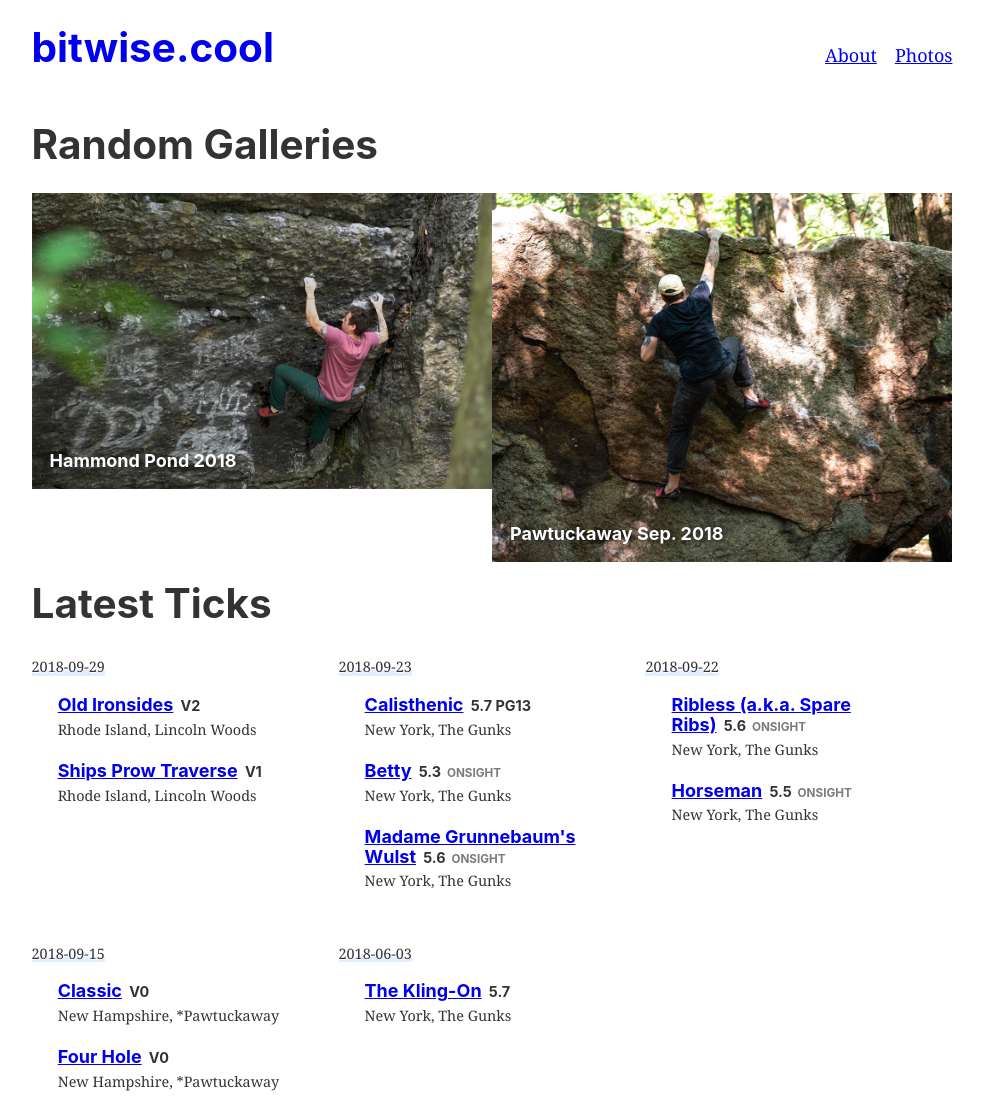
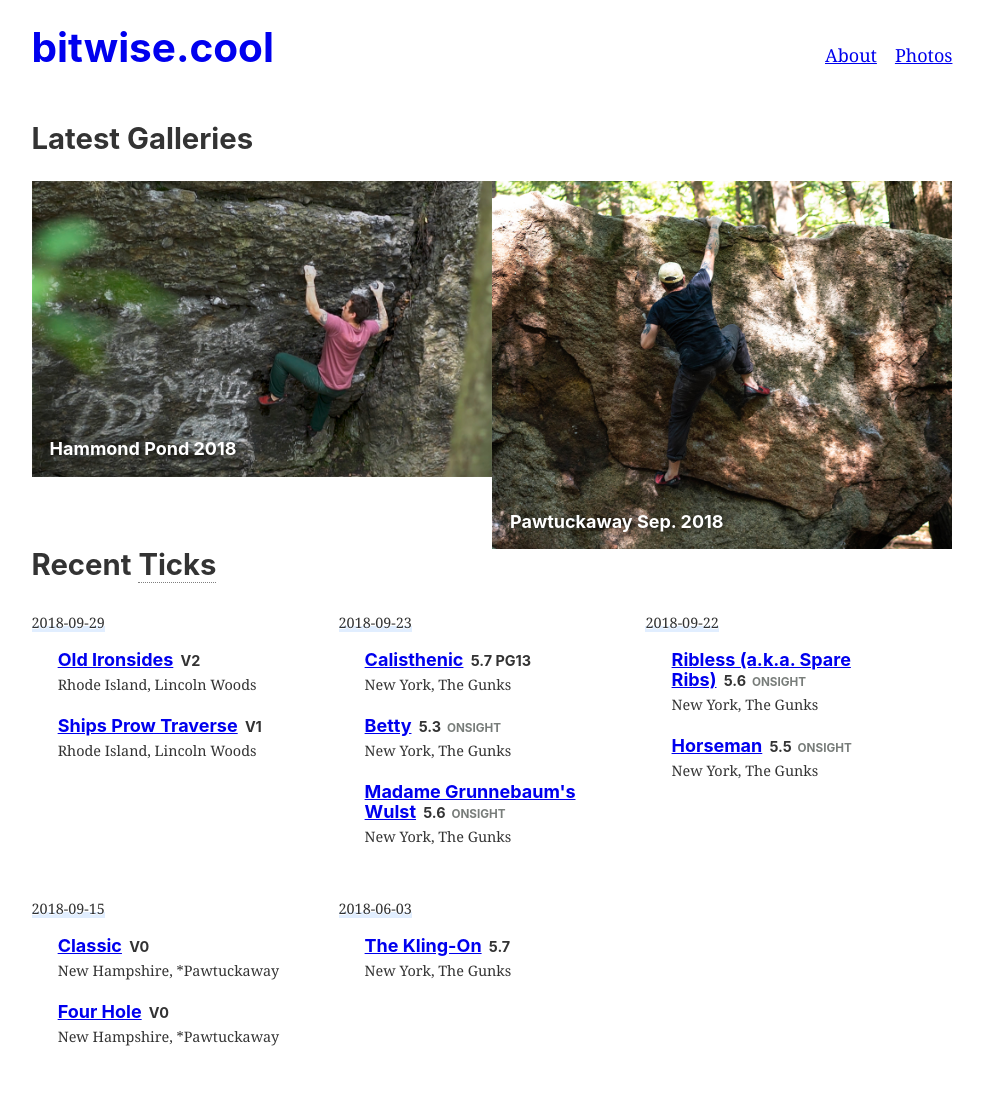
Before and after one commit to btnwtn/bitwise.cool, a Gatsby site: page / in a window 1280 px wide. Shown: the whole page, without its empty margins (148-1132 px from the left). Built offline with nearby package versions, Linux system fonts and the light colour scheme; Gatsby itself is replaced by a stand-in of ours; some packages are replaced by stand-ins of ours.

Commit message:
Refactor index a bit

```diff
--- a/src/pages/index.js
+++ b/src/pages/index.js
@@ -3,18 +3,6 @@ import { Link, graphql } from 'gatsby'
 import Layout from '../components/layout'
 import styled from 'react-emotion'
 import TickMap from '../components/TickMap'
-
-function oleFishyYates(array) {
-  let a = array.slice()
-  for (let i = a.length - 1; i > 0; i--) {
-    let j = Math.floor(Math.random() * (i + 1))
-    let x = a[i]
-    a[i] = a[j]
-    a[j] = x
-  }
-
-  return a
-}
 
 const Grid = styled.div`
   display: grid;
@@ -56,15 +44,7 @@ const IndexPage = ({ data }) => {
 
   return (
     <Layout>
-      <div
-        style={{
-          display: 'grid',
-          gridTemplateColumns: '1fr repeat(auto-size, minmax(600px, 1fr))',
-          gridGap: '20px',
-        }}
-      >
-        <div>
-          <h1>Random Galleries</h1>
+      <h2>Latest Galleries</h2>
       <Grid>
         {galleryIndexFiles.slice(0, 5).map(({ node }) => {
           const { slug } = node.fields
@@ -87,13 +67,11 @@ const IndexPage = ({ data }) => {
           )
         })}
       </Grid>
-        </div>
 
-        <div>
-          <h1>Latest Ticks</h1>
+      <h2>
+        Recent <abbr title="rock climbing boulder/route">Ticks</abbr>
+      </h2>
       <TickMap />
-        </div>
-      </div>
     </Layout>
   )
 }
```
Lines whose indentation alone changed are shown as unchanged.
